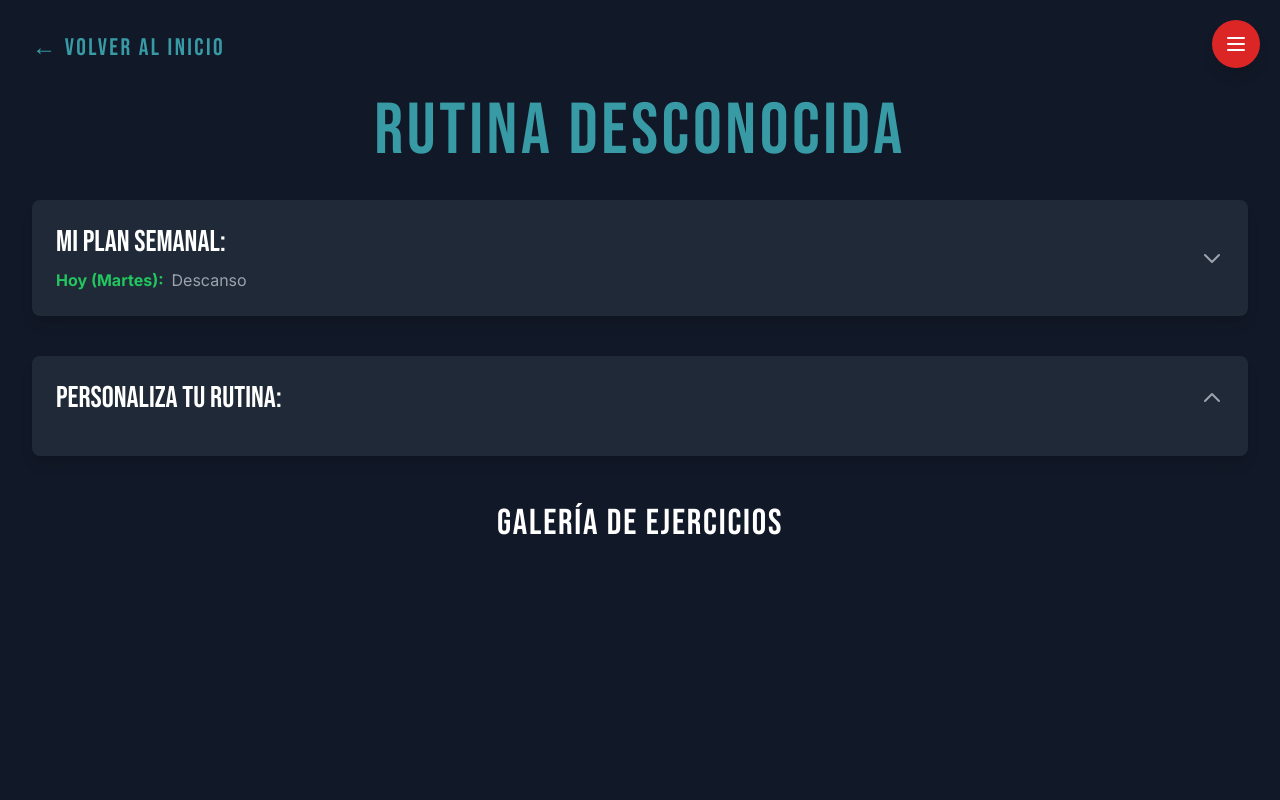
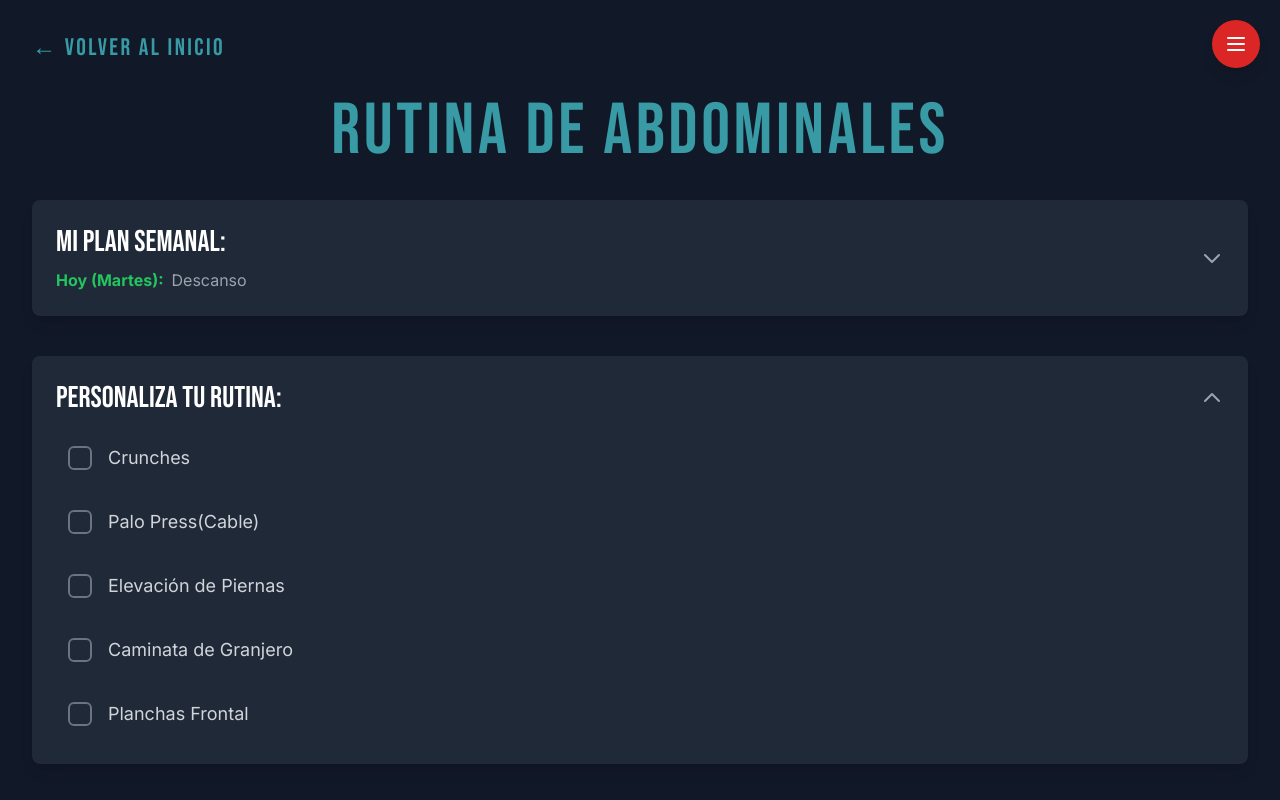
Before and after one commit to sebastianTG7/gimnasiohco, a React (Create React App) app: page /abdominales in a window 1280 px wide. Shown: the top 800 px of the page. Built offline with nearby package versions, Linux system fonts and the light colour scheme.

Commit message:
Se agrego la seccion de rutina de abdominales

```diff
--- a/src/App.js
+++ b/src/App.js
@@ -9,13 +9,19 @@ import pako from 'pako';
 
 // Componente de la Página de Inicio (fuera de App para evitar re-renders)
 const HomePage = ({ typewriterText, loopNum, toRotate }) => {
-  const grupos = [
+  const [showMore, setShowMore] = useState(false);
+
+  const mainGrupos = [
     { nombre: 'Pecho', slug: 'pecho', img: images.pecho },
     { nombre: 'Espalda', slug: 'espalda', img: images.espalda },
     { nombre: 'Hombros', slug: 'hombros', img: images.hombros },
     { nombre: 'Biceps', slug: 'biceps', img: images.biceps },
     { nombre: 'Triceps', slug: 'triceps', img: images.triceps },
     { nombre: 'Piernas', slug: 'piernas', img: images.piernas },
+  ];
+
+  const extraGrupos = [
+    { nombre: 'Abdominales', slug: 'abdominales', img: images.abdominales },
   ];
 
   return (
@@ -66,7 +72,7 @@ const HomePage = ({ typewriterText, loopNum, toRotate }) => {
       <div className="max-w-7xl mx-auto">
           <h3 className="bebas-font text-5xl md:text-6xl text-center mb-12 tracking-wider">EJERCICIOS</h3>
           <div className="grid grid-cols-1 sm:grid-cols-2 lg:grid-cols-3 gap-4">
-            {grupos.map((grupo) => (
+            {mainGrupos.map((grupo) => (
               <Link to={`/${grupo.slug}`} key={grupo.slug} className="relative image-grid-item group rounded-xl overflow-hidden shadow-lg transform transition-transform hover:scale-105 h-80">
                 <img src={grupo.img} alt={`Entrenamiento de ${grupo.nombre}`} className="w-full h-full object-cover filter grayscale" />
                 <div className="image-overlay">
@@ -75,6 +81,29 @@ const HomePage = ({ typewriterText, loopNum, toRotate }) => {
               </Link>
             ))}
           </div>
+
+          <div className="mt-12 text-center">
+            {!showMore ? (
+              <span
+                onClick={() => setShowMore(true)}
+                className="text-gray-400 hover:text-white text-lg underline cursor-pointer transition-colors"
+              >
+                Ver más...
+              </span>
+            ) : (
+              <div className="grid grid-cols-1 sm:grid-cols-2 lg:grid-cols-3 gap-4 mt-4">
+                {extraGrupos.map((grupo) => (
+                  <Link to={`/${grupo.slug}`} key={grupo.slug} className="relative image-grid-item group rounded-xl overflow-hidden shadow-lg transform transition-transform hover:scale-105 h-80">
+                    <img src={grupo.img} alt={`Entrenamiento de ${grupo.nombre}`} className="w-full h-full object-cover filter grayscale" />
+                    <div className="image-overlay">
+                      <span className="bebas-font text-3xl tracking-widest text-white">{grupo.nombre.toUpperCase()}</span>
+                    </div>
+                  </Link>
+                ))}
+              </div>
+            )}
+          </div>
+
       </div>
   </section>
 
--- a/src/assets/index.js
+++ b/src/assets/index.js
@@ -6,6 +6,7 @@ import hombros from './images/hombros.jpg';
 import biceps from './images/biceps.jpg';
 import triceps from './images/triceps.jpg';
 import piernas from './images/piernas.jpg';
+import abdominales from './images/abdominales.jpg';
 import logo_gym from './images/logo_gym.png';
 import tik_tok from './images/tik_tok.png';
 import facebook from './images/facebook.png';
@@ -33,6 +34,7 @@ export const images = {
   biceps,
   triceps,
   piernas,
+  abdominales,
   logo_gym,
   // Redes sociales
   tik_tok,
--- a/src/components/PlanificadorModal.js
+++ b/src/components/PlanificadorModal.js
@@ -37,7 +37,7 @@ const PlanificadorModal = ({ isOpen, onClose, schedule, onSave }) => {
   };
 
   const daysOfWeek = useMemo(() => ['Lunes', 'Martes', 'Miércoles', 'Jueves', 'Viernes', 'Sábado'], []);
-  const muscleGroups = useMemo(() => ['pecho', 'espalda', 'hombros', 'biceps', 'triceps', 'piernas'], []);
+  const muscleGroups = useMemo(() => ['pecho', 'espalda', 'hombros', 'biceps', 'triceps', 'piernas', 'abdominales'], []);
 
   if (!isOpen) {
     return null;
--- a/src/components/rutinas/DetalleEjercicio.js
+++ b/src/components/rutinas/DetalleEjercicio.js
@@ -149,6 +149,19 @@ const DetalleEjercicio = ({ selectedExercises, onSelectExercise, onClearGroup, s
             { src: 'https://placehold.co/600x400/1e293b/ffffff?text=Triceps+8', nombre: 'Extensiones en Polea Alta Cruzada', descripcion: 'Aísla la cabeza larga del tríceps.', detalles: '3 series de 10-15 repeticiones', videoUrl: 'https://www.youtube.com/embed/tK2-E-p6B_c' }
         ]
     },
+    abdominales: {
+      titulo: "RUTINA DE ABDOMINALES",
+      ejercicios: ["Crunches", "Palo Press(Cable)", "Elevación de Piernas", "Caminata de Granjero", "Planchas Frontal"],
+      imagenes: [
+          { src: 'https://placehold.co/600x400/1e293b/ffffff?text=Abs+1', nombre: 'Crunches', descripcion: 'El ejercicio básico para la parte superior del abdomen.', detalles: '3 series al fallo', videoUrl: 'https://www.youtube.com/embed/Xyd_fa5zoEU' },
+          { src: 'https://placehold.co/600x400/1e293b/ffffff?text=Abs+2', nombre: 'Palo Press(Cable)', descripcion: 'Fortalece todo el core, incluyendo abdomen, espalda baja y oblicuos.', detalles: '3 series, manteniendo la posición el mayor tiempo posible', videoUrl: 'https://www.youtube.com/embed/ASdvN_XMM_g' },
+          { src: 'https://placehold.co/600x400/1e293b/ffffff?text=Abs+3', nombre: 'Elevación de Piernas', descripcion: 'Excelente para enfocar el trabajo en la parte inferior del abdomen.', detalles: '3 series de 15-20 repeticiones', videoUrl: 'https://www.youtube.com/embed/l4kQd9eWJmk' },
+          { src: 'https://placehold.co/600x400/1e293b/ffffff?text=Abs+3', nombre: 'Caminata de Granjero', descripcion: 'Excelente para enfocar el trabajo en la parte inferior del abdomen.', detalles: '3 series de 15-20 repeticiones', videoUrl: 'https://www.youtube.com/embed/l4kQd9eWJmk' },
+          { src: 'https://placehold.co/600x400/1e293b/ffffff?text=Abs+3', nombre: 'Planchas Frontal', descripcion: 'Excelente para enfocar el trabajo en la parte inferior del abdomen.', detalles: '3 series de 15-20 repeticiones', videoUrl: 'https://www.youtube.com/embed/l4kQd9eWJmk' },
+
+
+      ]
+  },
     piernas: {
         titulo: "RUTINA DE PIERNAS",
         subgrupos: [
@@ -232,7 +245,7 @@ const DetalleEjercicio = ({ selectedExercises, onSelectExercise, onClearGroup, s
       : rutinaActual.imagenes;
   }, [currentSelections, grupo, rutinaActual]);
 
-  const menuItems = ['pecho', 'espalda', 'hombros', 'biceps', 'triceps', 'piernas'];
+  const menuItems = ['pecho', 'espalda', 'hombros', 'biceps', 'triceps', 'piernas', 'abdominales'];
   const daysOfWeek = ['Lunes', 'Martes', 'Miércoles', 'Jueves', 'Viernes', 'Sábado'];
   const routineTypeOptions = ['Volumen', 'Definición', 'Fuerza'];
 
```
Also changed, not shown: src/assets/images/abdominales.jpg (added).
